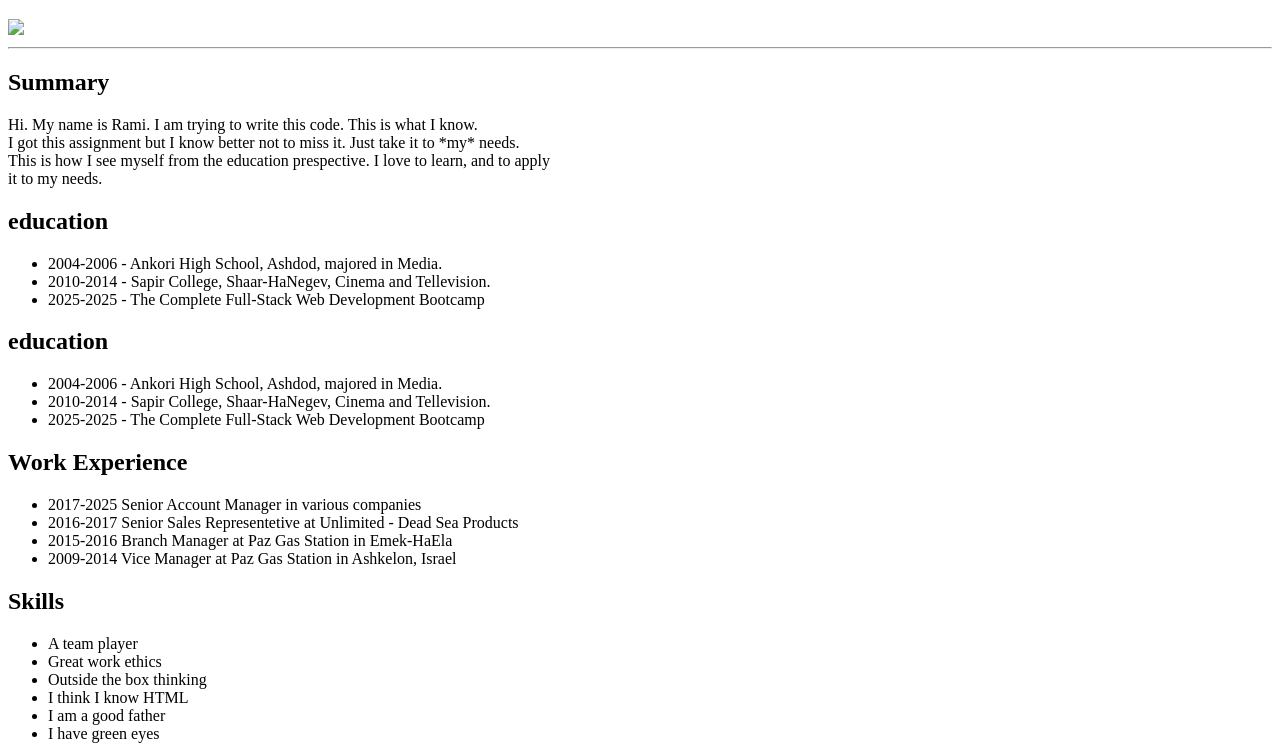
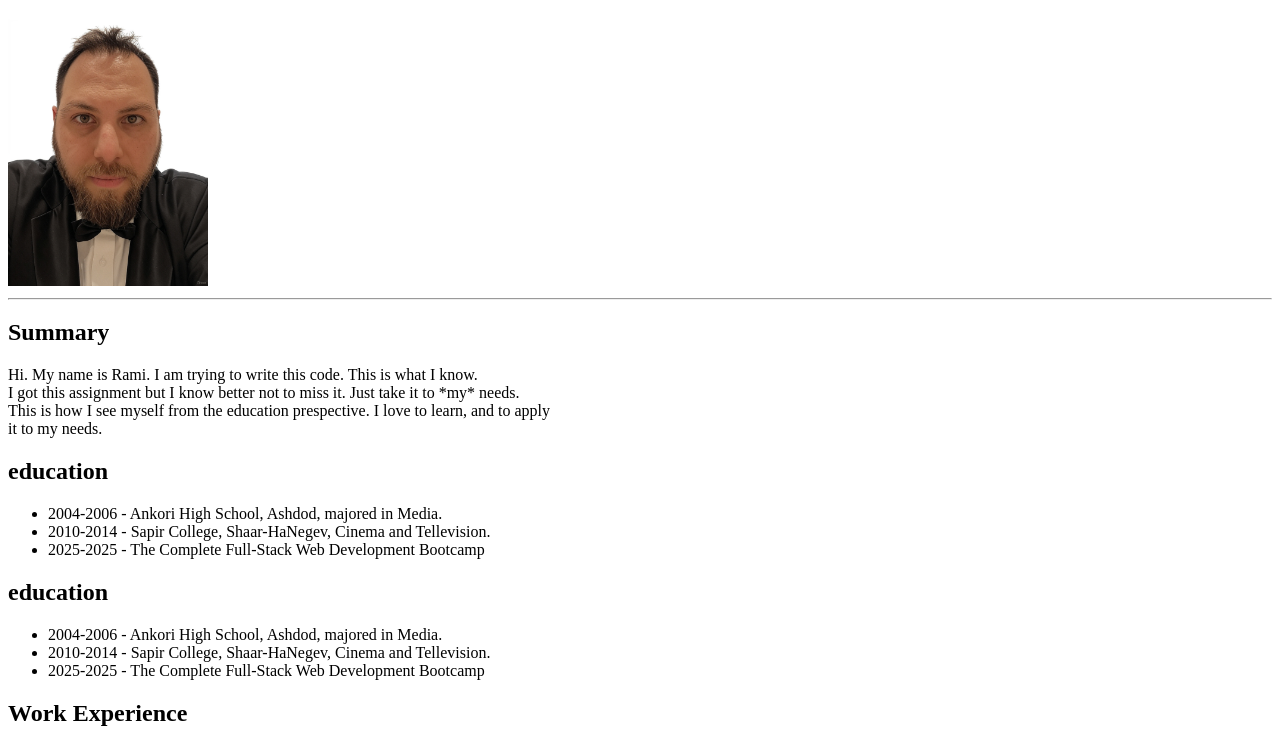
Before and after one commit to Xamonsito/html-portfolio, a plain HTML site: page index.html in a window 1280 px wide. Shown: the part 61-805 px from the top of the page. Drawn offline with Linux system fonts and the light colour scheme.

Commit message:
Update index.html

```diff
--- a/index.html
+++ b/index.html
@@ -5,7 +5,7 @@
     <meta name="viewport" content="width=device-width, initial-scale=1.0">
     <title>Resume</title>
     <h1>Rami Tetro - A Resume</h1>
-    <img src="/assets/grok_image_hrda6v.jpg/" width="200">
+    <img src="./grok_image_hrda6v.jpg" width="200">
     <hr />
 </head>
 <body>
```
